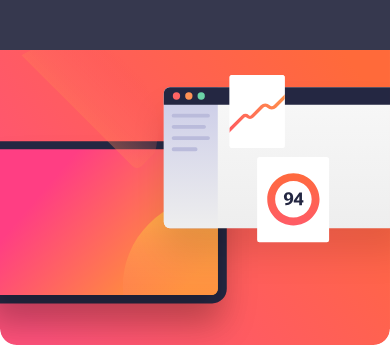
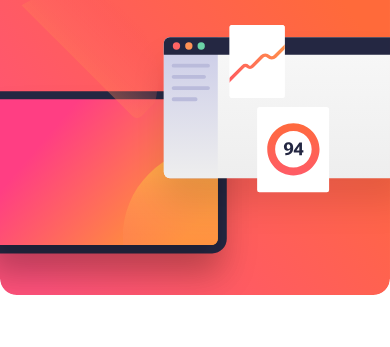
Before and after one commit to Nathan-Dean371/Newsletter-Signup, a plain HTML site: page index.html in a window 390 px wide. Shown: the top 347 px of the page. Drawn offline with Linux system fonts and the light colour scheme.

Commit message:
Improved Mobile responsivness

```diff
--- a/stylesheet.css
+++ b/stylesheet.css
@@ -13,6 +13,8 @@
         width: 100dvw !important;
         border-radius: 0px !important;
         flex-direction: column;
+        margin: 0px !important;
+        height: 100dvh !important;
     }
 
     .mobile-signup-img
@@ -51,6 +53,7 @@ body
     justify-content: center;
     box-sizing: border-box;
     margin: 0px;
+    min-height: 100vh;
 
 }
 
@@ -102,7 +105,7 @@ body
     background-color: white;
     flex-direction: column;
     border-radius: 15px;
-
+    max-width: 30rem;
 
 }
 
```
